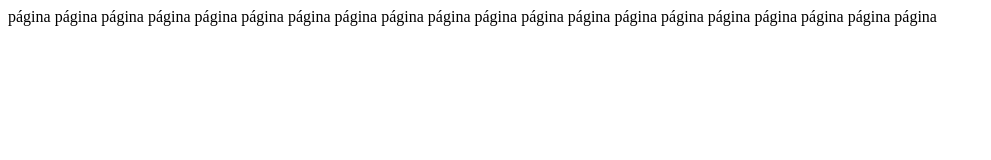
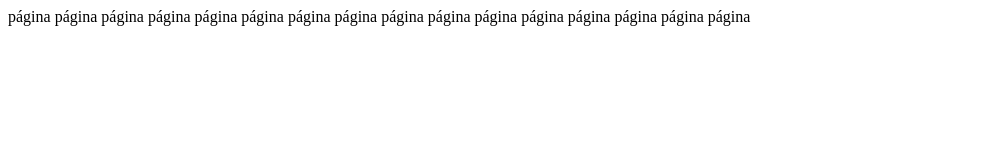
Before and after one commit to christianjav/githubagit, a plain HTML site: page index.html in a window 1280 px wide. Shown: the whole page, without its empty margins (0-991 px from the left). Drawn offline with Linux system fonts and the light colour scheme.

Commit message:
iniciando rama falsa

```diff
--- a/index.html
+++ b/index.html
@@ -9,7 +9,7 @@
 <body>
     página página página página
     página página página página
-    página página página página
+
     página página página página
     página página página página
 </body>
```
